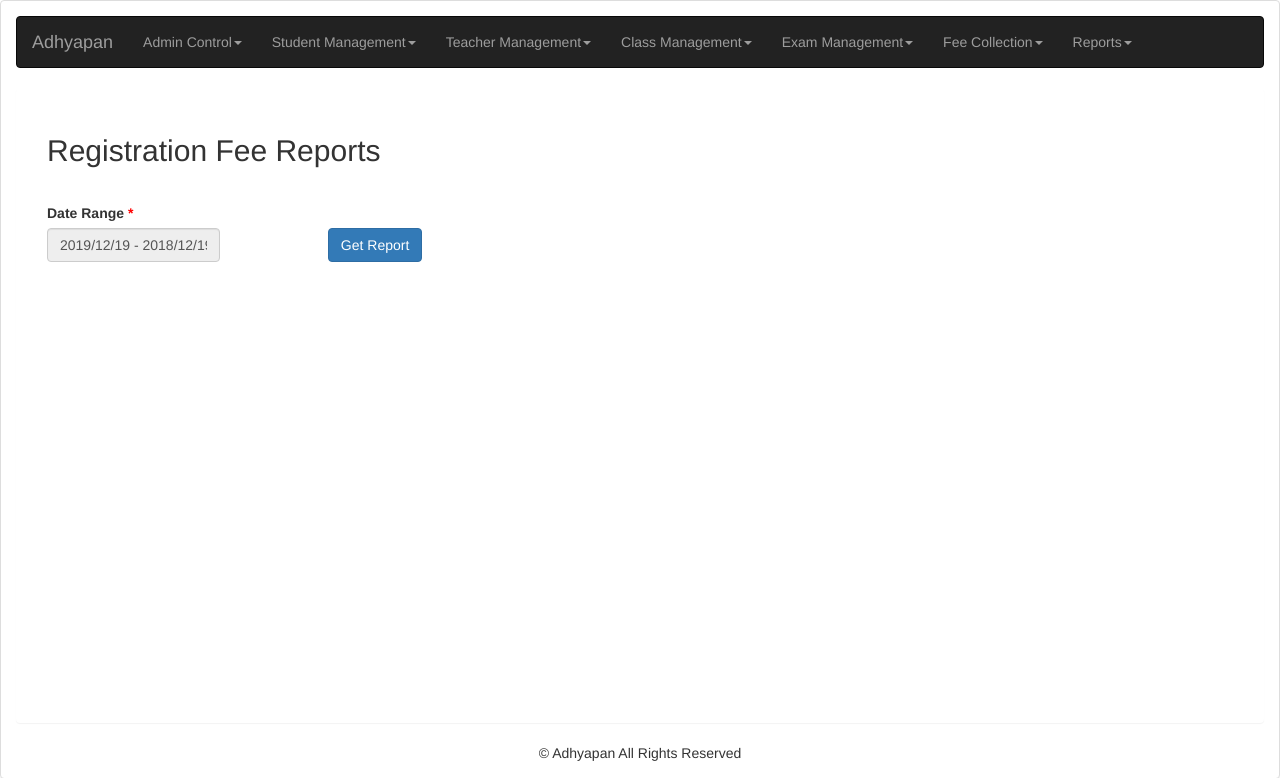
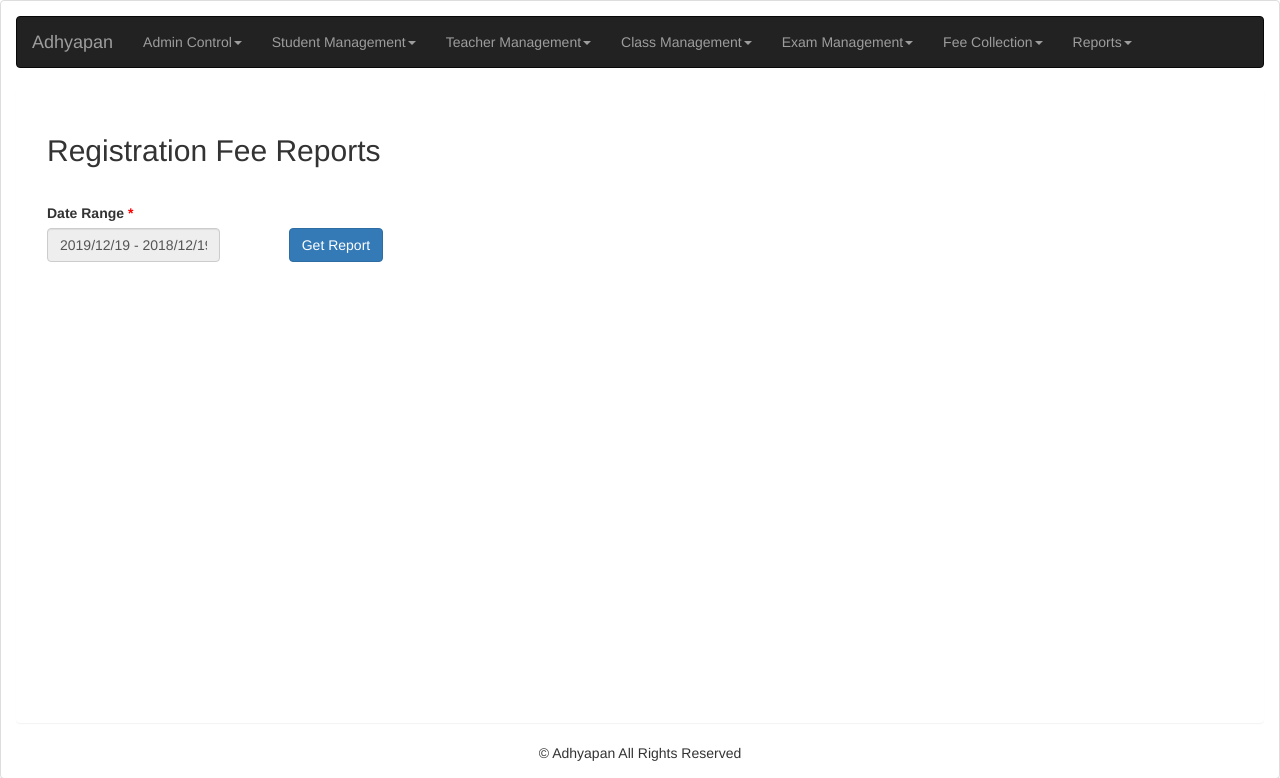
Before and after one commit to kaushik-talukder/adhyapan, a Spring Boot app: page /registrationFeeReports in a window 1280 px wide. Shown: the top 778 px of the page. Run offline with Spring Boot 4, Linux system fonts and the light colour scheme; some libraries are stand-ins or nearby versions.

Commit message:
Style change

```diff
--- a/src/main/resources/templates/reports/registration-fee-reports.html
+++ b/src/main/resources/templates/reports/registration-fee-reports.html
@@ -49,7 +49,7 @@
 									<label class="required">Date Range</label>
 									<input required="required" type="text" readonly="readonly" class="form-control" id="startEndDate" />
 								</div>
-								<div class="col-lg-2 text-right">
+								<div class="col-lg-2 text-center">
 									<label>&nbsp;</label><br/>
 									<button class="btn btn-primary"> Get Report</button>
 								</div>
```
